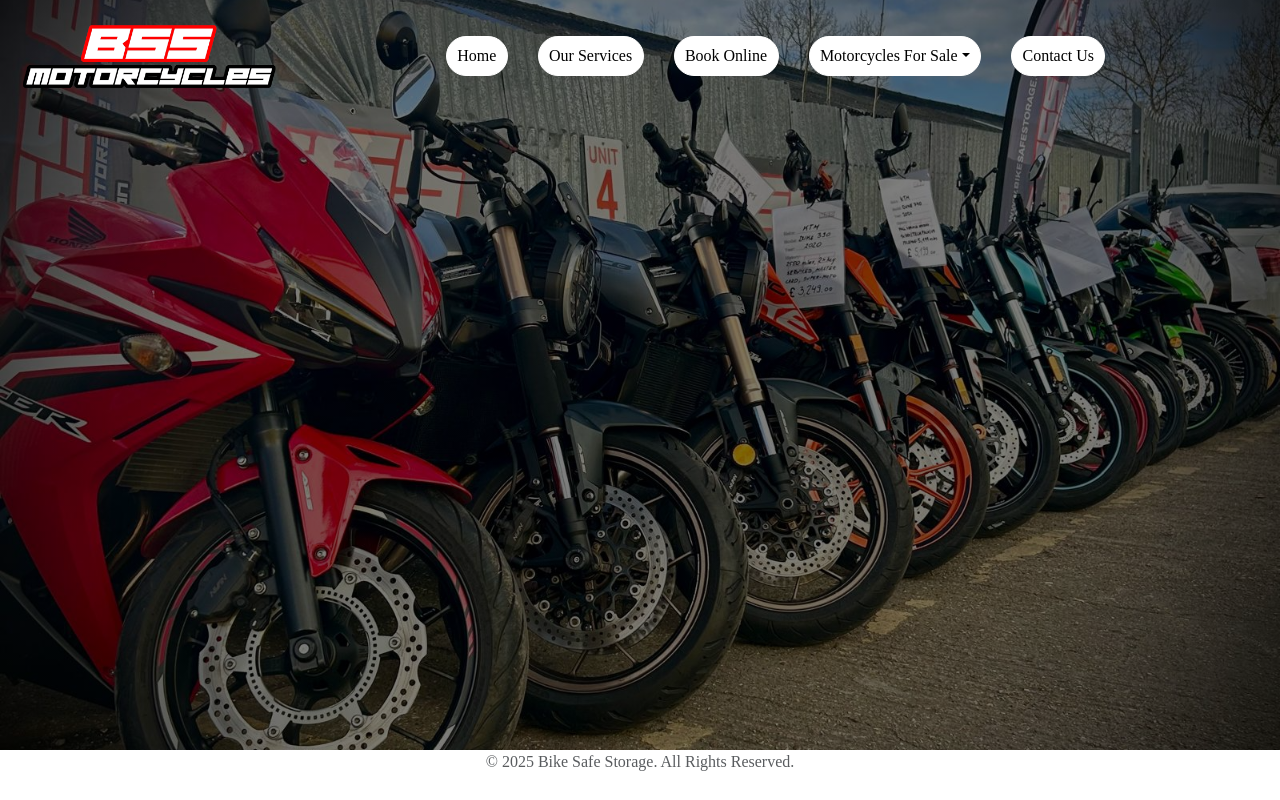
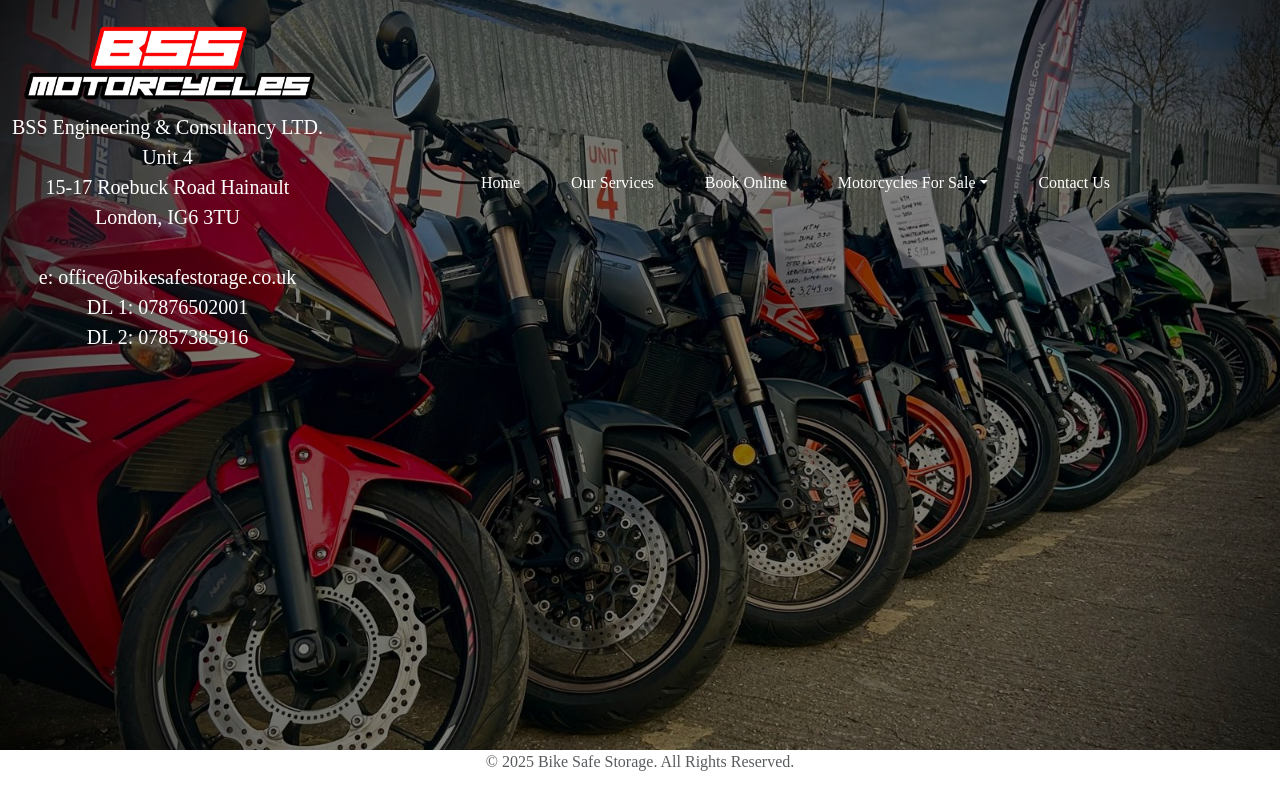
Before and after one commit to AshfaaqK/Bike-Safe-Storage, a Flask app: page / in a window 1280 px wide. Run offline with Flask 3, Linux system fonts and the light colour scheme.

Commit message:
feat: add business information to head of body

```diff
--- a/static/css/styles.css
+++ b/static/css/styles.css
@@ -16,12 +16,27 @@ body {
     height: 750px;
 }
 
+.navbar-brand {
+    text-align: center;
+}
+
+.contact-info {
+    color: #fff;
+}
+
 .nav-link {
-    color: #000;
-    background-color: #fff;
-    border: 0.1rem solid #fff;
+    color: #fff;
     border-radius: 20px;
     padding: 0.45rem 0.65rem !important;
+}
+
+.nav-link:hover {
+    color: #000 !important;
+    background-color: #fff;
+}
+
+.nav-link:visited {
+    color: #fff;
 }
 
 .nav-item {
--- a/templates/header.html
+++ b/templates/header.html
@@ -21,6 +21,17 @@
                 <div class="container-fluid">
                     <a class="navbar-brand col me-0" href="{{ url_for('home') }}">
                         <img class="bss-logo-main" src="./static/images/bss-logo.png" alt="BSS">
+
+                        <span class="contact-info">
+                            BSS Engineering & Consultancy LTD.
+                            <br>Unit 4
+                            <br>15-17 Roebuck Road Hainault
+                            <br>London, IG6 3TU
+                            <br>
+                            <br>e: office@bikesafestorage.co.uk
+                            <br>DL 1: 07876502001
+                            <br>DL 2: 07857385916
+                        </span>
                     </a>
 
                     <button class="navbar-toggler" type="button" data-bs-toggle="collapse" data-bs-target="#navbarscontent" aria-controls="navbarscontent" aria-expanded="false" aria-label="Toggle navigation">
```
